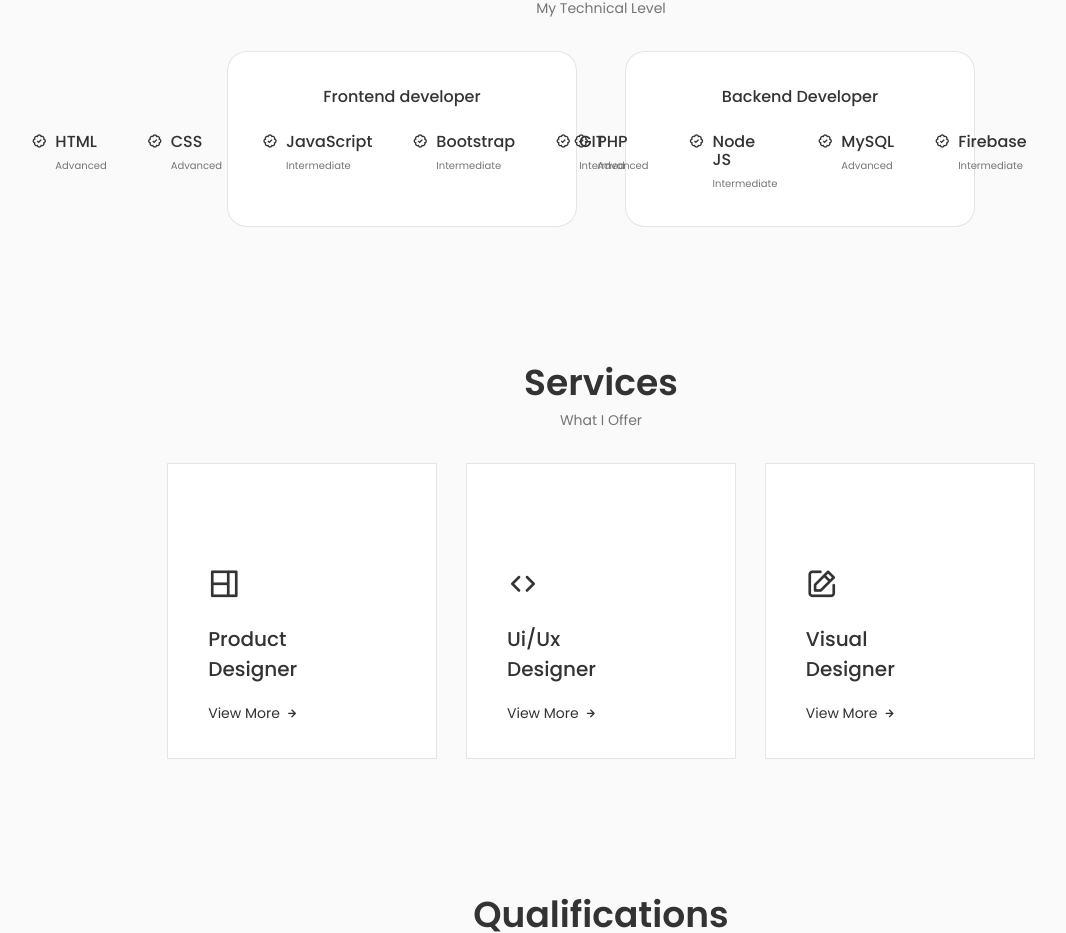
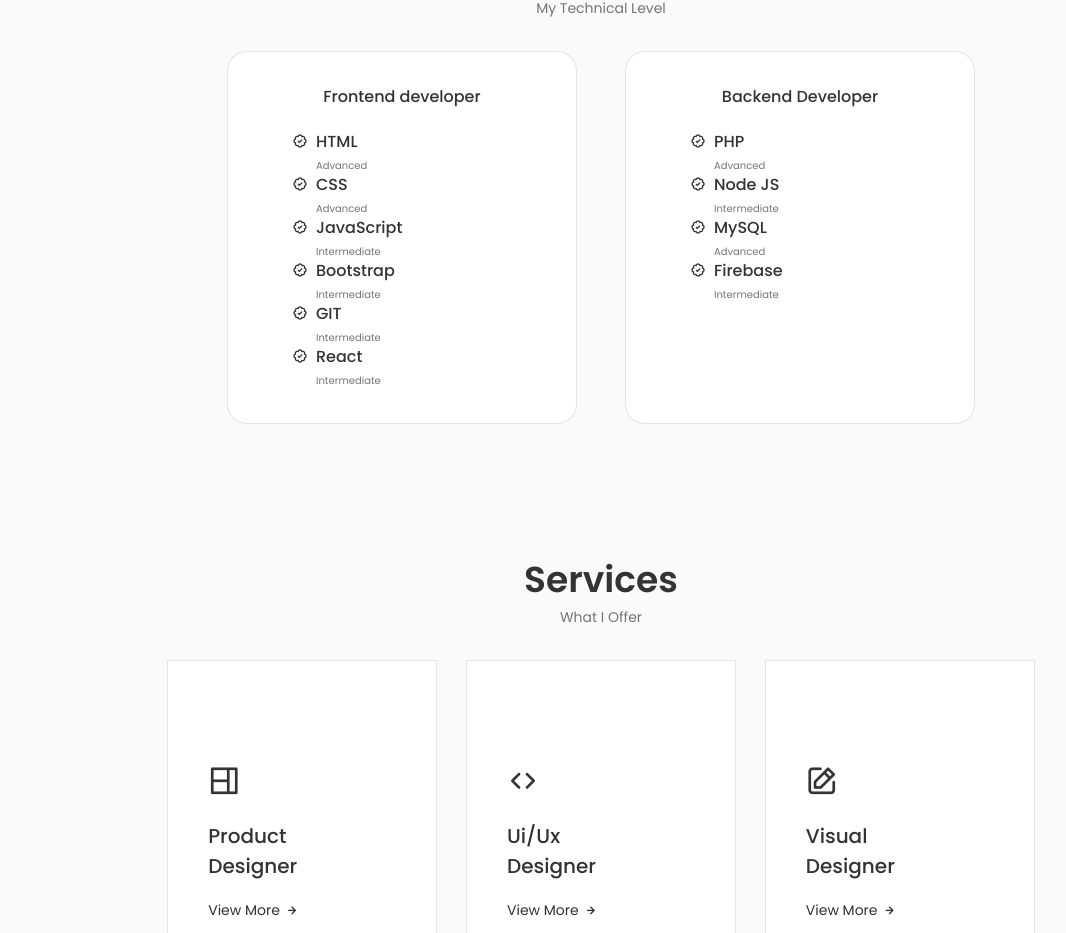
Before and after one commit to DezMoon/portfolio-website-reactjs, a React (Create React App) app: page / in a window 1280 px wide. Shown: the part 1696-2629 px from the top of the page, without its empty margins (39-1105 px from the left). Built offline with nearby package versions, Linux system fonts and the light colour scheme.

Commit message:
skills-box

```diff
--- a/src/components/skills/skills.css
+++ b/src/components/skills/skills.css
@@ -18,11 +18,11 @@
     margin-bottom: var(--mb-1-5);
 }
 
-.skills_box {
+/*.skills_box {
     display: flex;
     justify-content: center;
     column-gap: 2.5rem;
-}
+}*/
 
 .skills_group {
     display: grid;
```
